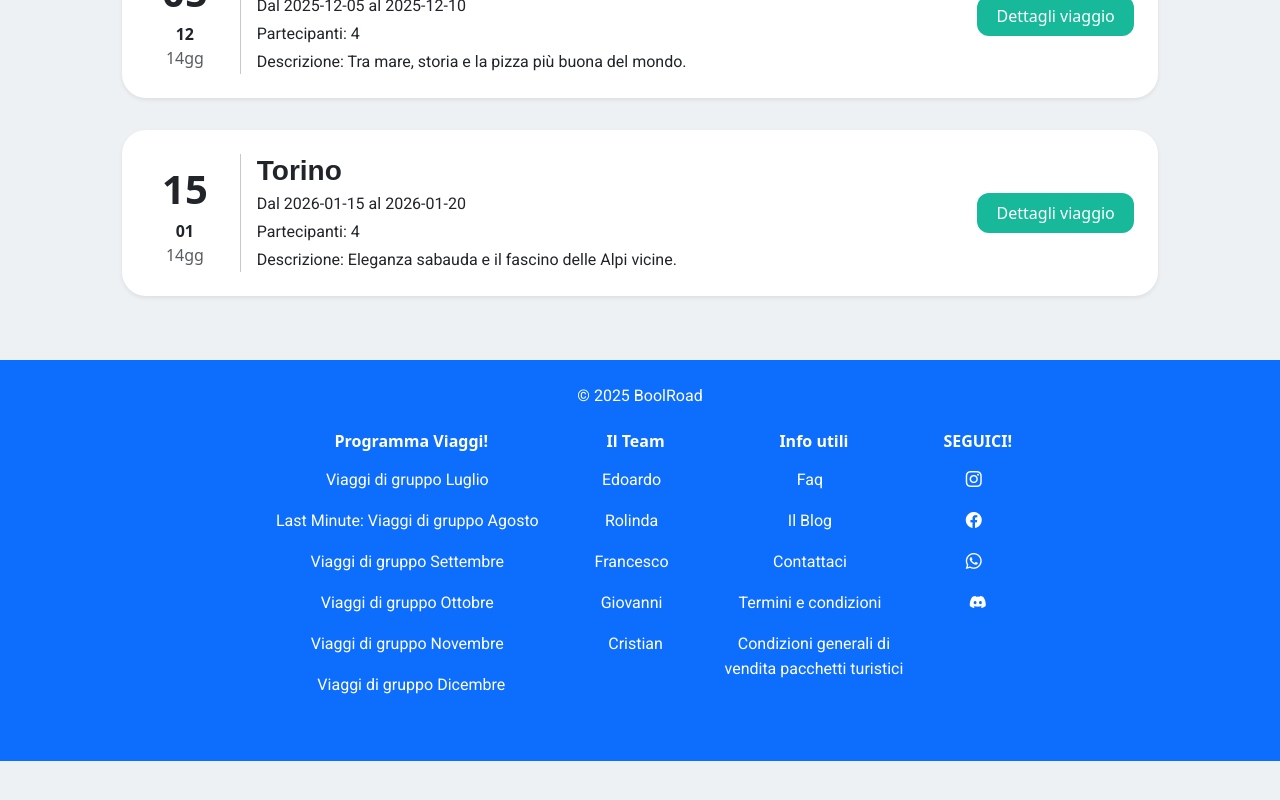
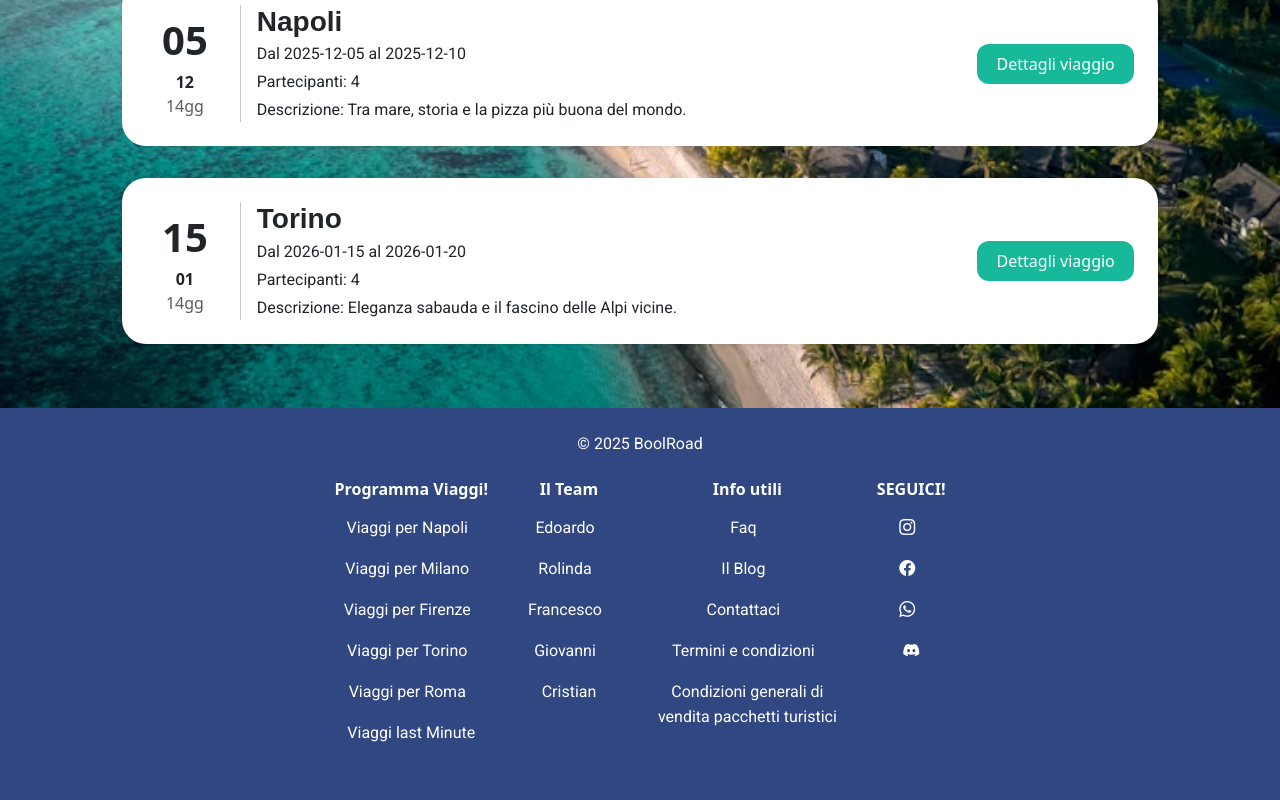
Before and after one commit to edoardolova/BooRoad-travel, a React (Vite) app: page / in a window 1280 px wide. Shown: the part 952-1752 px from the top of the page. Before the commit the page ends 1713 px from the top, so only its background shows below. Built offline with nearby package versions, Linux system fonts and the light colour scheme.

Commit message:
edit footer add home page background

```diff
--- a/src/components/Footer.jsx
+++ b/src/components/Footer.jsx
@@ -1,7 +1,7 @@
 export default function Footer() {
     return (
         <>
-            <footer className="bg-primary text-white text-center py-4 mt-auto">
+            <footer className="footer text-white text-center py-4 mt-auto">
                 <div className="container">
                     <p className="mb-0">&copy; {new Date().getFullYear()} BoolRoad</p>
                     <div className="d-flex justify-content-md-center">
@@ -9,32 +9,32 @@ export default function Footer() {
                             <h6><strong>Programma Viaggi!</strong></h6>
                             <li className="list-inline-item p-2">
                                 <a href="/privacy" className="text-white text-decoration-none">
-                                    Viaggi di gruppo Luglio
+                                    Viaggi per Napoli
                                 </a>
                             </li>
                             <li className="list-inline-item p-2">
                                 <a href="/privacy" className="text-white text-decoration-none">
-                                    Last Minute: Viaggi di gruppo Agosto
+                                    Viaggi per Milano
                                 </a>
                             </li>
                             <li className="list-inline-item p-2">
                                 <a href="/privacy" className="text-white text-decoration-none">
-                                    Viaggi di gruppo Settembre
+                                    Viaggi per Firenze
                                 </a>
                             </li>
                             <li className="list-inline-item p-2">
                                 <a href="/privacy" className="text-white text-decoration-none">
-                                    Viaggi di gruppo Ottobre
+                                    Viaggi per Torino
                                 </a>
                             </li>
                             <li className="list-inline-item p-2">
                                 <a href="/privacy" className="text-white text-decoration-none">
-                                    Viaggi di gruppo Novembre
+                                    Viaggi per Roma
                                 </a>
                             </li>
                             <li className="list-inline-item p-2">
                                 <a href="/privacy" className="text-white text-decoration-none">
-                                    Viaggi di gruppo Dicembre
+                                    Viaggi last Minute
                                 </a>
                             </li>
 
--- a/src/components/Header.jsx
+++ b/src/components/Header.jsx
@@ -1,9 +1,9 @@
 import { Link } from 'react-router-dom'
 
-export default function Header(){
-    return(
+export default function Header() {
+    return (
         <header className='pb-5'>
-            <nav className="bg-white d-flex justify-content-between align-items-center p-3 position-fixed z-3 w-100">
+            <nav className="borderH bg-white d-flex justify-content-between align-items-center p-3 position-fixed z-3 w-100">
                 <div className='d-flex align-items-center gap-2'>
                     <Link to={'/'}><img src='/boo_road_logo.png' alt='Boo Road Travel' className='logo-img' /></Link>
                     <Link to={'/'}><h2 className='text-black mb-0' >Boo Road Travel</h2></Link>
--- a/src/index.css
+++ b/src/index.css
@@ -144,3 +144,19 @@ a {
   margin-top: 3rem;
   margin-bottom: 3rem;
 }
+
+
+footer {
+
+  background-color: #314782;
+}
+
+.borderH {
+  border-bottom: solid 1px #314782;
+}
+
+main {
+  background-image: url(../public/premium_photo-1719843013775-1a101dd75b37.avif);
+  background-size: cover;
+  background-repeat: no-repeat;
+}
--- a/src/pages/HomePage.jsx
+++ b/src/pages/HomePage.jsx
@@ -10,7 +10,7 @@ export default function HomePage() {
   const [showParticipantForm, setShowParticipantForm] = useState(false);
 
   return (
-    <main className="pt-5">
+    <main className="pt-5 mt-5">
       {/* <section className="bg-color-homeJumbotron">
         <Jumbotron
           className="bg-color-homeJumbotron"
```
Also changed, not shown: public/premium_photo-1719843013775-1a101dd75b37.avif (added).
